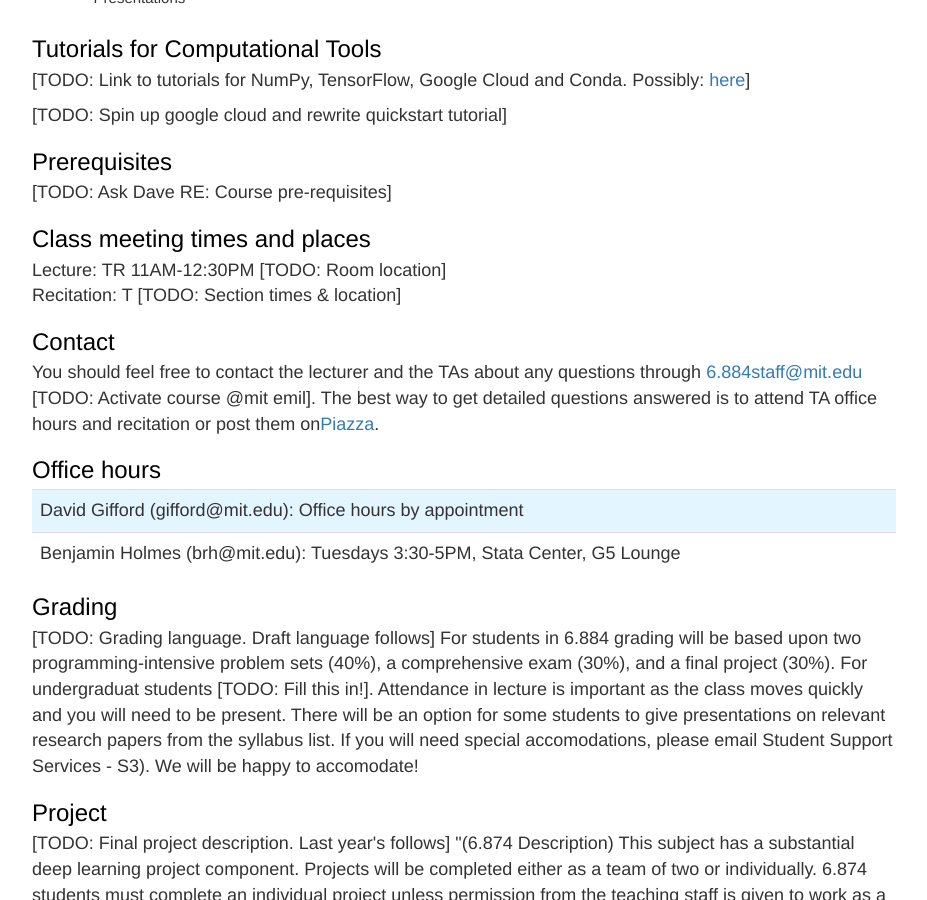
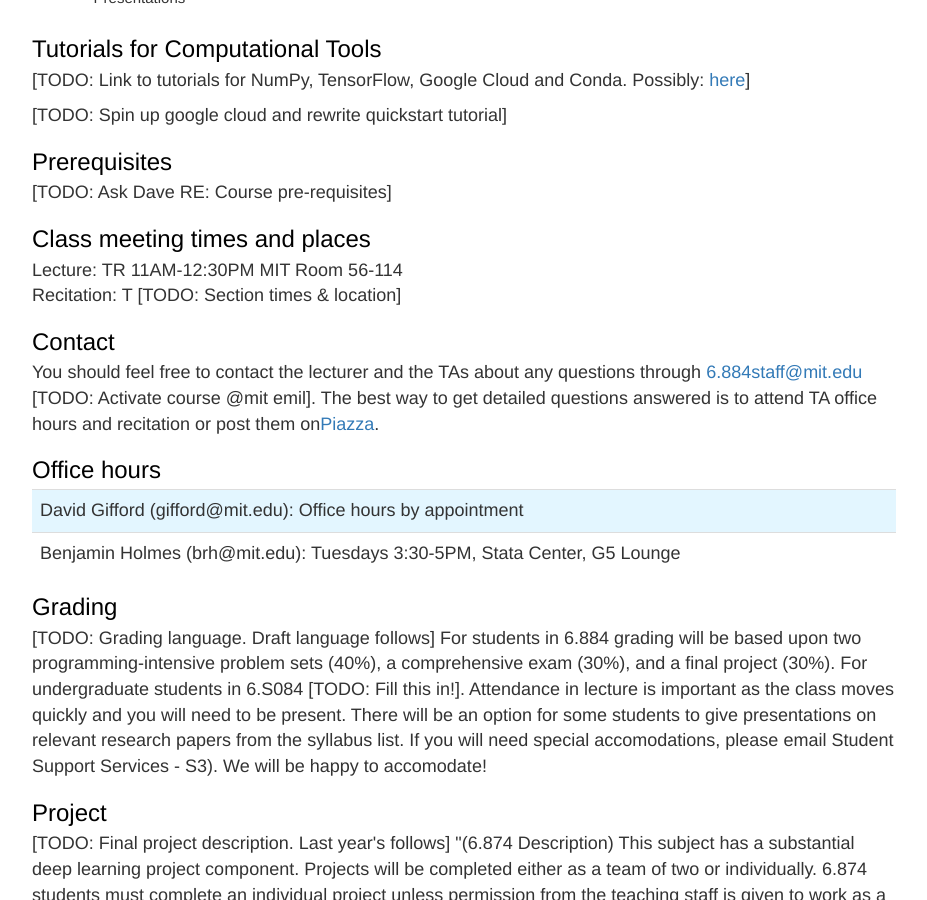
Before and after one commit to MIT-6884/6.884-Fall2019, a Jekyll site: the page built from index.html, in a window 1280 px wide and 900 px high, scrolled down 3110 px. Shown: the whole window, without its empty margins (48-975 px from the left). Built offline with Jekyll 4.4.1, drawn with Linux system fonts in a browser that asks for light colours; nearby versions of some CDN libraries.

Commit message:
course location

```diff
--- a/index.html
+++ b/index.html
@@ -36,7 +36,7 @@ layout: default
 
     <h2 class="module-header">Class meeting times and places</h2>
     <ul>
-        <li>Lecture: TR 11AM-12:30PM [TODO: Room location]</li>
+        <li>Lecture: TR 11AM-12:30PM MIT Room 56-114</li>
         <li>Recitation: T [TODO: Section times & location]</li>
     </ul>
 
@@ -52,7 +52,7 @@ layout: default
     </div>
 
     <h2 class="module-header">Grading</h2>
-    <p>[TODO: Grading language. Draft language follows] For students in 6.884 grading will be based upon two programming-intensive problem sets (40%), a comprehensive exam (30%), and a final project (30%). For undergraduat students [TODO: Fill this in!]. Attendance in lecture is important as the class moves quickly and you will need to be present. There will be an option for some students to give presentations on relevant research papers from the syllabus list. If you will need special accomodations, please email Student Support Services - S3). We will be happy to accomodate!</p>
+    <p>[TODO: Grading language. Draft language follows] For students in 6.884 grading will be based upon two programming-intensive problem sets (40%), a comprehensive exam (30%), and a final project (30%). For undergraduate students in 6.S084 [TODO: Fill this in!]. Attendance in lecture is important as the class moves quickly and you will need to be present. There will be an option for some students to give presentations on relevant research papers from the syllabus list. If you will need special accomodations, please email Student Support Services - S3). We will be happy to accomodate!</p>
 
     <h2 class="module-header">Project</h2>
     <p>[TODO: Final project description. Last year's follows] "(6.874 Description) This subject has a substantial deep learning project component. Projects will be completed either as a team of two or individually. 6.874 students must complete an individual project unless permission from the teaching staff is given to work as a team. You are free to choose a problem in the life sciences and develop a deep learning solution using the subject’s cloud resources. Ideas will be provided along with example data, and you can consult the teaching staff to get advice for other ideas or to refine your own ideas. A detailed project description can be found <a target="_blank" href="assets/final-project-2019.pdf">here</a>".</p>
```
